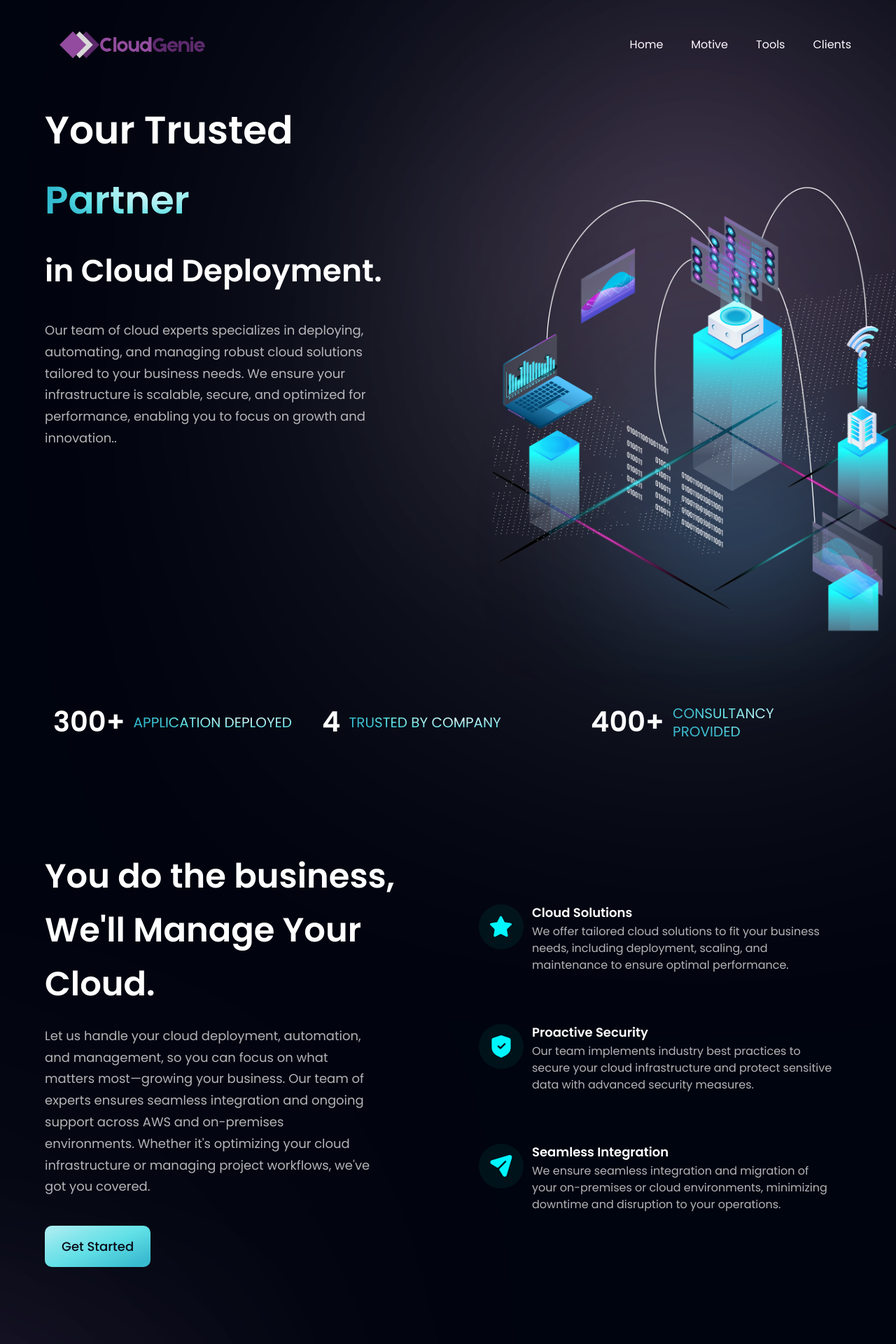
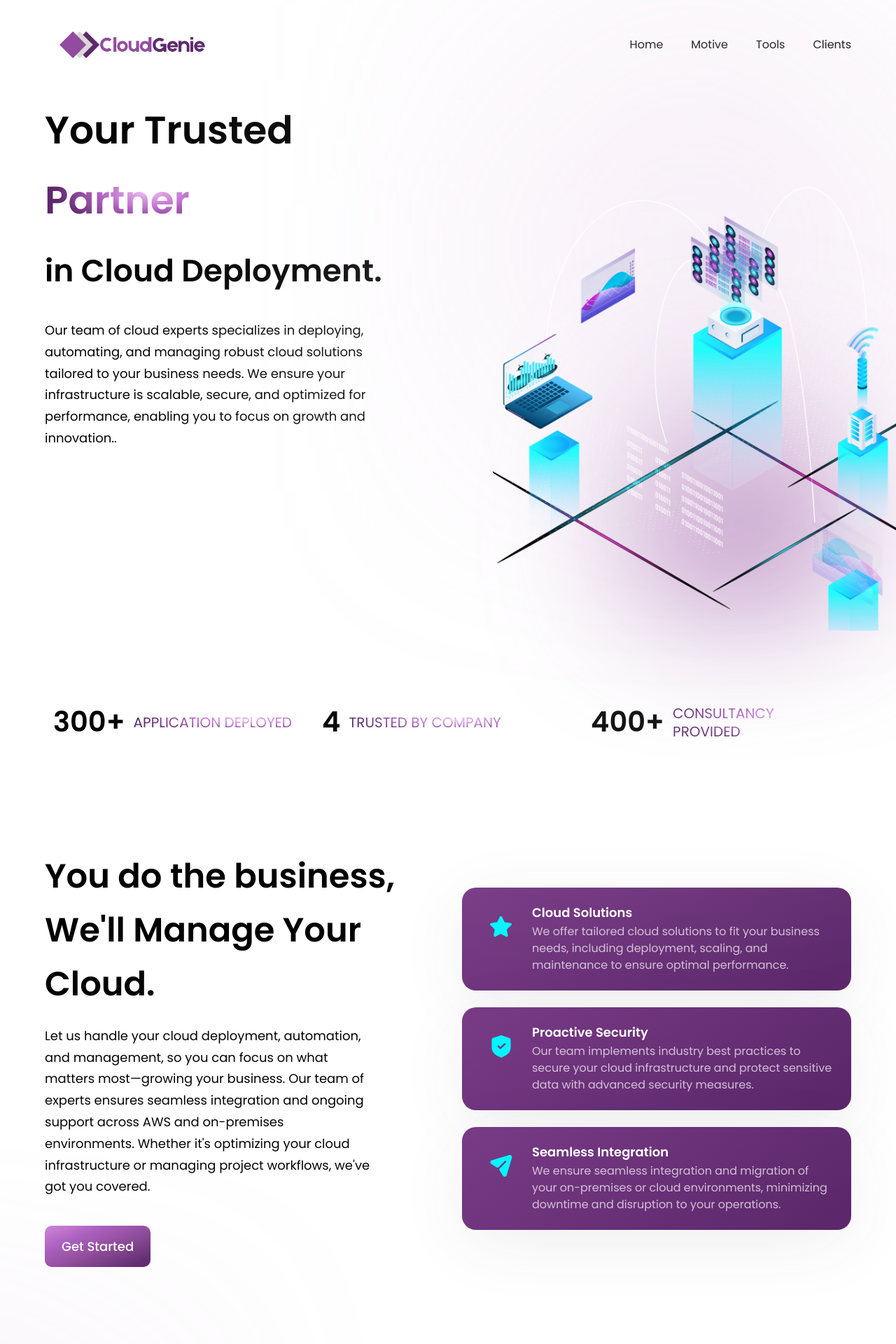
Before and after one commit to KaramHussain/cloudgenie, a React (Vite) app: page / in a window 1280 px wide. Shown: the top 1920 px of the page at 70% size. Built offline with nearby package versions, Linux system fonts and the light colour scheme.

Commit message:
updated content

```diff
--- a/src/components/Footer.jsx
+++ b/src/components/Footer.jsx
@@ -20,14 +20,14 @@ const Footer = () => {
         <div className='flex-[1.5] w-full flex flex-row justify-between flex-wrap md:mt-0 mt-10'>
           {footerLinks.map((link) => (
             <div key={link.title} className='flex flex-col ss:my-0 my-4 min-w-[150px]'>
-              <h4 className='font-poppins font-medium text-[18px] leading-[27px] text-white'>
+              <h4 className='font-poppins font-medium text-[18px] leading-[27px] text-black'>
                 {link.title}
               </h4>
               <ul className='list-none mt-4'>
                 {link.links.map((item, index) => (
                   <li
                     key={item.name}
-                    className={`font-poppins font-normal text-[16px] leading-[24px] text-dimWhite hover:text-secondary cursor-pointer ${index !== link.links.length - 1 ? 'mb-4' : 'mb-0'}`}
+                    className={`font-poppins font-normal text-[16px] leading-[24px] text-black hover:text-logocolor cursor-pointer ${index !== link.links.length - 1 ? 'mb-4' : 'mb-0'}`}
                   >
                     {item.name}
                   </li>
@@ -38,7 +38,7 @@ const Footer = () => {
         </div>
       </div>
       <div className='w-full flex justify-between items-center md:flex-row flex-col pt-6 border-t-[1px] border-t-[#3F3E45]'>
-        <p className='font-poppins font-normal text-center text-[18px] leading-[27px] text-white'>
+        <p className='font-poppins font-normal text-center text-[18px] leading-[27px] text-black'>
           2024 CloudGenie. All Rights Reserved.
         </p>
         <div className='flex flex-row md:mt-0 mt-6'>
--- a/src/components/Hero.jsx
+++ b/src/components/Hero.jsx
@@ -6,12 +6,12 @@ const Hero = () => {
   const newLocal =
   <div className={`flex-1 ${styles.flexStart} flex-col xl:px-0 sm:px-16 px-6`}>
     <div className='flex flex-row justify-between items-center w-full -mt-20 sm:-mt-32 lg:-mt-96'>
-      <h1 className='flex-1 font-poppins font-semibold ss:text-[55px] text-[55px] text-white ss:leading-[100.8px] leading-[75px]'>
+      <h1 className='flex-1 font-poppins font-semibold ss:text-[55px] text-[55px] text-black ss:leading-[100.8px] leading-[75px]'>
         Your Trusted <br className='sm:block hidden' /> {" "}
         <span className='text-gradient'> Partner</span> {" "}
       </h1>
     </div>
-    <h1 className='font-poppins font-semibold ss:text-[44px] text-[44px] text-white ss:leading-[100px] leading-[75px] w-full'>
+    <h1 className='font-poppins font-semibold ss:text-[44px] text-[44px] text-black ss:leading-[100px] leading-[75px] w-full'>
       in Cloud Deployment.
     </h1>
     <p className={`${styles.paragraph} max-w-[470px] mt-5`}>
--- a/src/components/Navbar.jsx
+++ b/src/components/Navbar.jsx
@@ -12,7 +12,7 @@ const Navbar = () => {
         {navLinks.map((nav, i) => (
           <li
             key={nav.id}
-            className={`font-poppins font-normal cursor-pointer text-[16px] ${i === navLinks.length - 1 ? 'mr-0' : 'mr-10'} text-white`}
+            className={`font-poppins font-normal cursor-pointer text-[16px] ${i === navLinks.length - 1 ? 'mr-0' : 'mr-10'}`}
           >
             <a href={`#${nav.id}`}>
               {nav.title}
--- a/src/components/Stats.jsx
+++ b/src/components/Stats.jsx
@@ -7,7 +7,7 @@ const Stats = () => {
     <section className={`${styles.flexCenter} flex-row flex-wrap sm:mb-20 mb-6`}>
       {stats.map((stat) => (
         <div key={stat.id} className={`flex-1 flex justify-start items-center flex-row m-3`}>
-          <h4 className='font-poppins font-semibold xs:text-[40px] text-[30px] xs:leading-[53px] leading-[43px] text-white'>{stat.value}</h4>
+          <h4 className='font-poppins font-semibold xs:text-[40px] text-[30px] xs:leading-[53px] leading-[43px] text-black'>{stat.value}</h4>
           <p className='font-poppins font-normal xs:text-[20px] text-[15px] xs:leading-[26px] leading-[21px] text-gradient uppercase ml-3'>{stat.title}</p>
         </div>
       ))}
--- a/src/index.css
+++ b/src/index.css
@@ -5,12 +5,14 @@
 @tailwind utilities;
 
 :root {
-  --black-gradient: linear-gradient(
+  /* Updated black gradient with the new color scheme */
+  --custom-gradient: linear-gradient(
     144.39deg,
     #ffffff -278.56%,
-    #6d6d6d -78.47%,
-    #11101d 91.61%
+    #924b9e -78.47%,
+    #5c286b 91.61%
   );
+
   --card-shadow: 0px 20px 100px -10px rgba(66, 71, 91, 0.1);
 }
 
@@ -19,14 +21,15 @@
 }
 
 .text-gradient {
+  /* Updated text gradient to use the new color scheme */
   background: radial-gradient(
     64.18% 64.18% at 71.16% 35.69%,
-    #def9fa 0.89%,
-    #bef3f5 17.23%,
-    #9dedf0 42.04%,
-    #7de7eb 55.12%,
-    #5ce1e6 71.54%,
-    #33bbcf 100%
+    #f4c4f3 0.89%,
+    #d99ce1 17.23%,
+    #c173cf 42.04%,
+    #a85bbd 55.12%,
+    #924b9e 71.54%,
+    #5c286b 100%
   );
   -webkit-background-clip: text;
   -webkit-text-fill-color: transparent;
@@ -35,45 +38,42 @@
 }
 
 .bg-blue-gradient {
+  /* Updated blue gradient to match new color scheme */
   background: linear-gradient(
     157.81deg,
-    #def9fa -43.27%,
-    #bef3f5 -21.24%,
-    #9dedf0 12.19%,
-    #7de7eb 29.82%,
-    #5ce1e6 51.94%,
-    #33bbcf 90.29%
+    #f4c4f3 -43.27%,
+    #d99ce1 -21.24%,
+    #c173cf 12.19%,
+    #a85bbd 29.82%,
+    #924b9e 51.94%,
+    #5c286b 90.29%
   );
 }
 
-.bg-black-gradient {
-  background: linear-gradient(
-    144.39deg,
-    #ffffff -278.56%,
-    #6d6d6d -78.47%,
-    #11101d 91.61%
-  );
+.bg-custom-gradient {
+  /* Custom background gradient */
+  background: var(--custom-gradient);
 }
 
-.bg-black-gradient-2 {
+.bg-custom-gradient-2 {
   background: linear-gradient(
     -168.39deg,
     #ffffff -278.56%,
-    #6d6d6d -78.47%,
-    #11101d 91.61%
+    #924b9e -78.47%,
+    #5c286b 91.61%
   );
 }
 
 .bg-gray-gradient {
   background: linear-gradient(
     153.47deg,
-    rgba(255, 255, 255, 0) -341.94%,
-    #14101d 95.11%
+    rgba(233, 228, 228, 0) -341.94%,
+    #5c286b 95.11%
   );
 }
 
 .bg-discount-gradient {
-  background: linear-gradient(125.17deg, #272727 0%, #11101d 100%);
+  background: linear-gradient(125.17deg, #a85bbd 0%, #5c286b 100%);
 }
 
 .box-shadow {
@@ -108,7 +108,12 @@
 }
 
 .feature-card:hover {
-  background: var(--black-gradient);
+  background: var(--custom-gradient);
+  box-shadow: var(--card-shadow);
+}
+
+.feature-card {
+  background: var(--custom-gradient);
   box-shadow: var(--card-shadow);
 }
 
@@ -117,24 +122,24 @@
 }
 
 .feedback-card {
-  background: transparent;
+  background: #161515; /* Light background for feedback cards */
 }
 
 .feedback-card:hover {
-  background: var(--black-gradient);
+  background: var(--custom-gradient);
 }
 
 .blue__gradient {
-  background: linear-gradient(180deg, rgba(188, 165, 255, 0) 0%, #214d76 100%);
+  background: linear-gradient(180deg, rgba(148, 75, 158, 0) 0%, #924b9e 100%);
   filter: blur(100px);
 }
 
 .pink__gradient {
-  background: linear-gradient(90deg, #f4c4f3 0%, #fc67fa 100%);
+  background: linear-gradient(90deg, #f4c4f3 0%, #924b9e 100%);
   filter: blur(200px);
 }
 
 .white__gradient {
-  background: rgba(255, 255, 255, 0.6);
+  background: rgba(255, 255, 255, 0.9); /* Lighter, almost white background */
   filter: blur(300px);
 }
--- a/src/style.js
+++ b/src/style.js
@@ -1,8 +1,8 @@
 const styles = {
   boxWidth: "xl:max-w-[1280px] w-full",
 
-  heading2: "font-poppins font-semibold xs:text-[48px] text-[40px] text-white xs:leading-[76.8px] leading-[66.8px] w-full",
-  paragraph: "font-poppins font-normal text-dimWhite text-[18px] leading-[30.8px]",
+  heading2: "font-poppins font-semibold xs:text-[48px] text-[40px] text-black xs:leading-[76.8px] leading-[66.8px] w-full",
+  paragraph: "font-poppins font-normal  text-[18px] leading-[30.8px]",
 
   flexCenter: "flex justify-center items-center",
   flexStart: "flex justify-center items-start",
--- a/tailwind.config.cjs
+++ b/tailwind.config.cjs
@@ -5,10 +5,10 @@ module.exports = {
   theme: {
     extend: {
       colors: {
-        primary: "#00040f",
-        secondary: "#00f6ff",
+        primary: "#ffffff",
+        secondary: "#48394d",
         dimWhite: "rgba(255, 255, 255, 0.7)",
-        dimBlue: "rgba(9, 151, 124, 0.1)",
+        logocolor: "#823999",
       },
       fontFamily: {
         poppins: ["Poppins", "sans-serif"],
```
